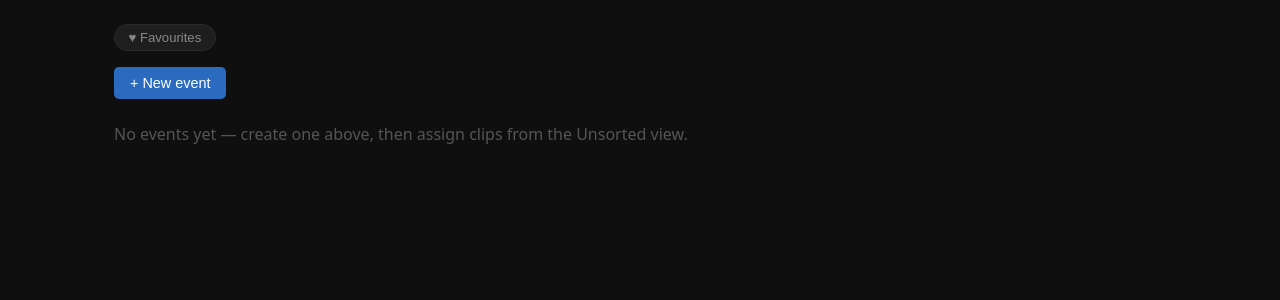
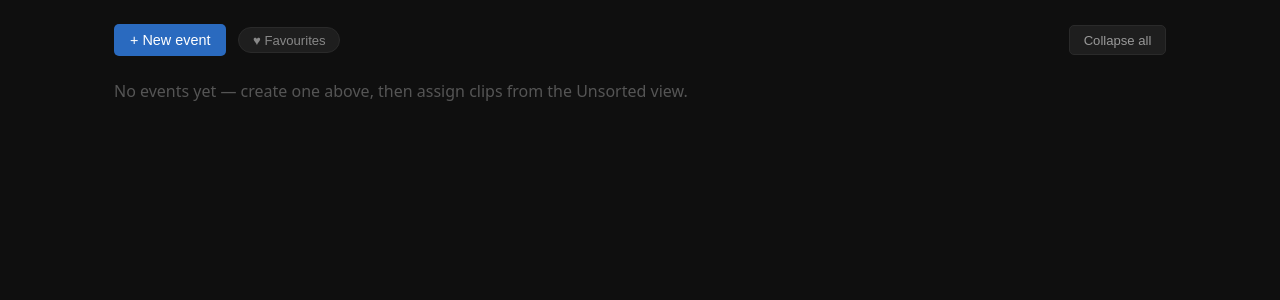
Before and after one commit to je-marshall/rushes, a FastAPI app: page /events in a window 1280 px wide. Shown: the part 54-354 px from the top of the page. Run offline with FastAPI, Linux system fonts and the light colour scheme; the visitor is signed in with stand-in values (Sample User, id 1); data that the repository does not hold is empty; parts of the project's set-up code (start-up, migrations or seed data) failed here and were passed over.

Commit message:
Events: one toolbar row (New event · Favourites · Collapse all)
Put the New event button, ♥ Favourites toggle, and a new Collapse all / Expand
all button on a single toolbar; collapse-all is right-aligned and flips label
based on current state.

Co-Authored-By: Claude Opus 4.8 <noreply@anthropic.com>

```diff
--- a/rushes/web/templates/events.html
+++ b/rushes/web/templates/events.html
@@ -22,8 +22,11 @@ nav a.active { background: #333; color: #fff; }
 .filter-btn:hover { background: #2a2a2a; color: #ccc; }
 .filter-btn.active { background: #3a1a26; border-color: #ff4d6d; color: #ff8da3; }
 
-.new-event-btn { background: #2a6abf; border: none; color: #fff; padding: 0.5rem 1rem; border-radius: 5px; cursor: pointer; font-size: 0.9rem; margin-bottom: 1.5rem; }
+.events-toolbar { display: flex; align-items: center; gap: 0.75rem; margin-bottom: 1.5rem; }
+.new-event-btn { background: #2a6abf; border: none; color: #fff; padding: 0.5rem 1rem; border-radius: 5px; cursor: pointer; font-size: 0.9rem; }
 .new-event-btn:hover { background: #3a7acf; }
+.collapse-btn { margin-left: auto; background: #1e1e1e; border: 1px solid #2a2a2a; color: #999; padding: 0.4rem 0.85rem; border-radius: 5px; cursor: pointer; font-size: 0.82rem; }
+.collapse-btn:hover { background: #2a2a2a; color: #ccc; }
 
 .event-block { margin-bottom: 2.5rem; }
 .event-header { display: flex; align-items: baseline; gap: 0.75rem; border-bottom: 1px solid #2a2a2a; padding-bottom: 0.5rem; margin-bottom: 0.75rem; cursor: pointer; }
@@ -90,11 +93,11 @@ dialog input, dialog select { display: block; width: 100%; margin-top: 0.3rem; b
 
 <div class="page">
 
-  <div class="filters">
+  <div class="events-toolbar">
+    <button class="new-event-btn" type="button" onclick="document.getElementById('create-dialog').showModal()">+ New event</button>
     <button class="filter-btn" id="fav-toggle" type="button" onclick="toggleFav()">♥ Favourites</button>
+    <button class="collapse-btn" id="collapse-all" type="button" onclick="toggleAll()">Collapse all</button>
   </div>
-
-  <button class="new-event-btn" type="button" onclick="document.getElementById('create-dialog').showModal()">+ New event</button>
 
   <dialog id="create-dialog">
     <form method="post" action="/events/create">
@@ -192,6 +195,13 @@ function toggleCollapse(header, e) {
   header.closest('.event-block').classList.toggle('collapsed');
 }
 
+function toggleAll() {
+  const blocks = [...document.querySelectorAll('.event-block')];
+  const anyOpen = blocks.some(b => !b.classList.contains('collapsed'));
+  blocks.forEach(b => b.classList.toggle('collapsed', anyOpen));  // any open → collapse all
+  document.getElementById('collapse-all').textContent = anyOpen ? 'Expand all' : 'Collapse all';
+}
+
 // --- selection (per event) ---
 const eventSelected = {};
 function anySelected() { return Object.values(eventSelected).some(s => s.size > 0); }
```
